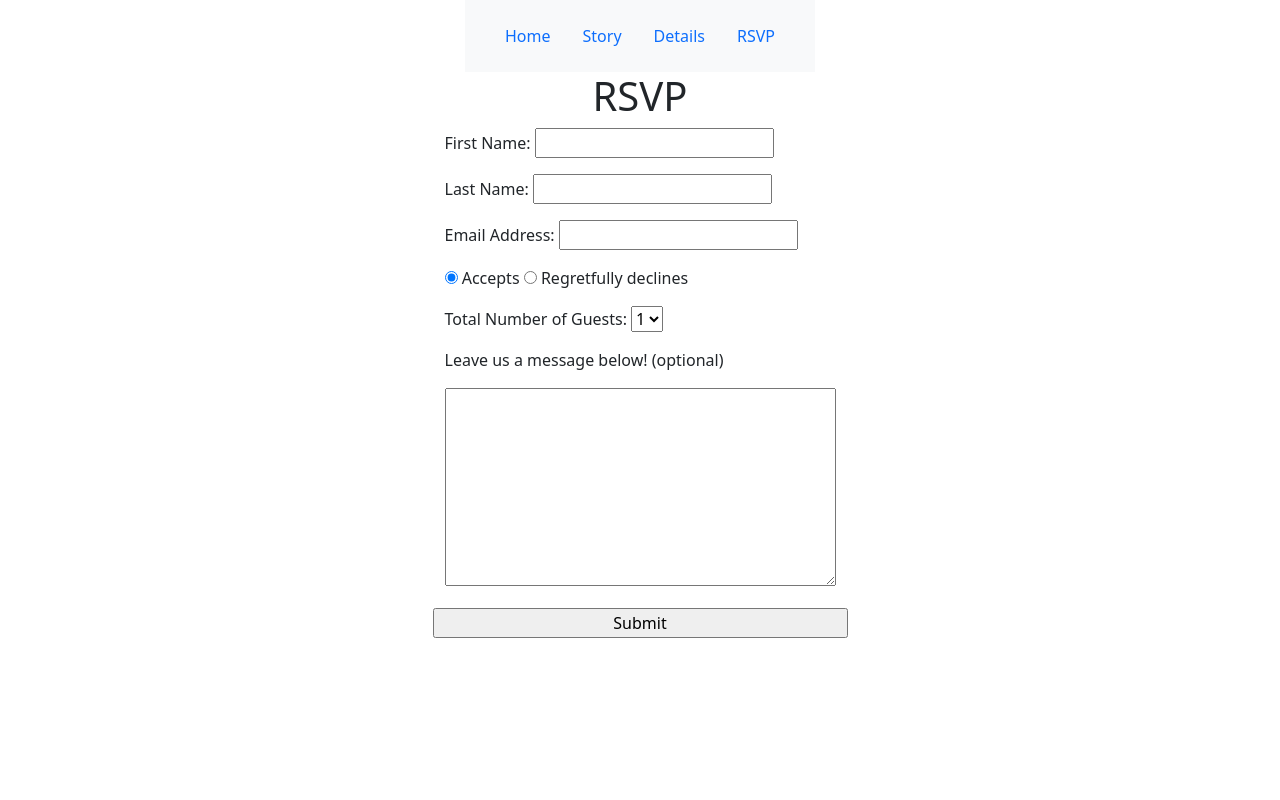
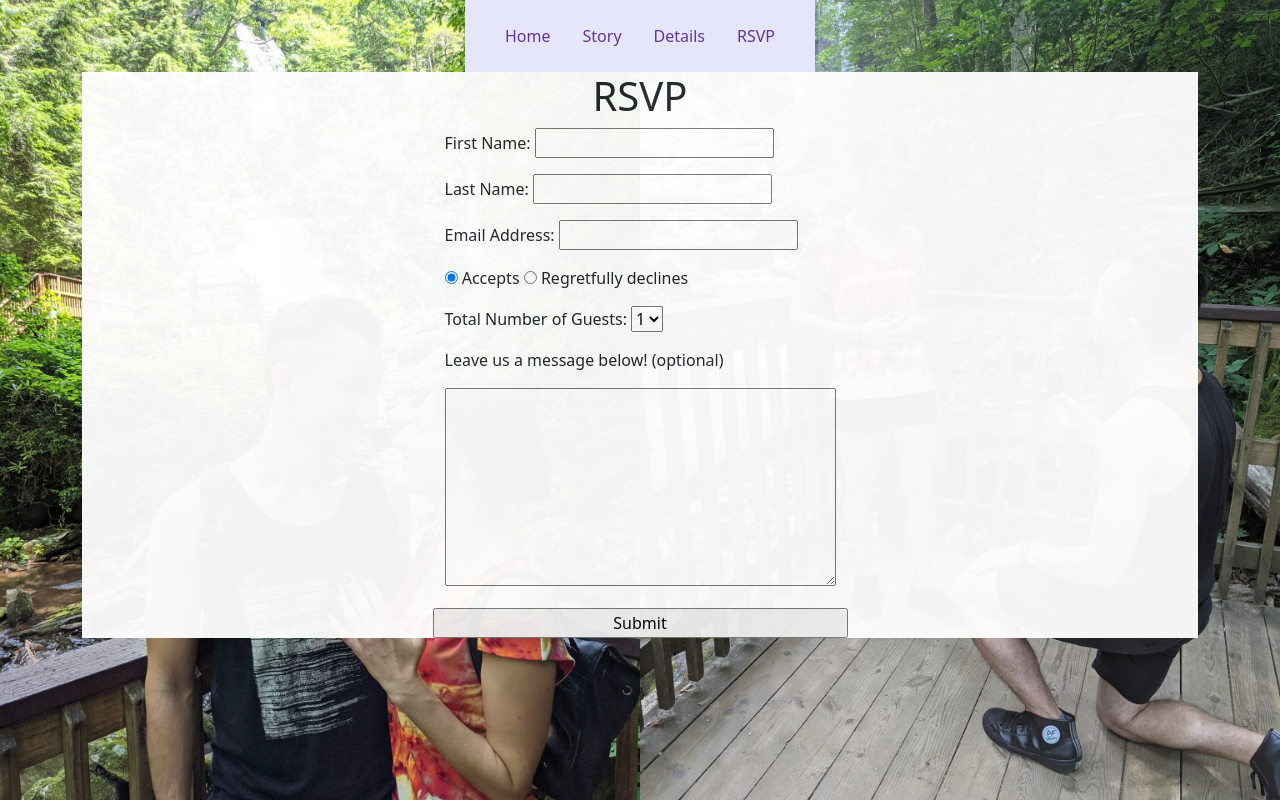
Before and after one commit to nickSmart47/wedding_site, a Flask app: page /rsvp in a window 1280 px wide. Run offline with Flask 2, Linux system fonts and the light colour scheme; some libraries are stand-ins or nearby versions.

Commit message:
added initial css styling

```diff
--- a/flask_app/controllers/admin.py
+++ b/flask_app/controllers/admin.py
@@ -29,4 +29,7 @@ def admin_view():
 
 @app.route('/delete/<int:guest_id>')
 def delete_guest(guest_id):
-    pass
+    Guest.delete_guest(data = {
+        'id' : guest_id,
+    })
+    return redirect('/admin/view')
--- a/flask_app/controllers/wedding.py
+++ b/flask_app/controllers/wedding.py
@@ -44,4 +44,8 @@ def rsvp_success():
 @app.route('/details')
 def details():
     # print(app.config['GOOGLE_MAPS_KEY'])
-    return render_template('details.html', mymap=mymap, sndmap=sndmap)
+    return render_template('details.html')
+
+@app.route('/story')
+def story():
+    return render_template('story.html')
--- a/flask_app/models/guest.py
+++ b/flask_app/models/guest.py
@@ -41,8 +41,9 @@ class Guest:
         return results
 
     @classmethod
-    def delete_guest():
-        pass
+    def delete_guest(cls, data):
+        query = "DELETE FROM guests WHERE id = %(id)s"
+        result = connectToMySQL("wedding_site_schema").query_db(query, data)
 
     @staticmethod
     def validate_guest_info(data):
--- /dev/null
+++ b/flask_app/static/style.css
@@ -0,0 +1,41 @@
+/* body styles start */
+body {
+    background-color: lavender;
+    background-image: url(images/waterfall_engagement.jpg),
+                    url(images/proposal_photo.jpg);
+    background-position: left top, right top;
+    background-repeat: no-repeat, no-repeat;
+    background-size: 50%;
+}
+
+
+.wrapper {
+    background-color: white;
+    opacity: .95;
+}
+/* body styles end */
+
+
+/* Nav styles start */
+nav {
+    background-color: lavender;
+}
+
+.nav-link {
+    color: rebeccapurple;
+}
+
+/* Nav styles end */
+
+/* details styles start */
+.details img {
+    width: 100%;
+    max-width: 30%;
+    /* height: 100%; */
+    /* max-height: 10%; */
+}
+
+.details iframe {
+    width: 50%;
+}
+/* details styles end */
--- a/flask_app/templates/base.html
+++ b/flask_app/templates/base.html
@@ -8,6 +8,7 @@
     <title>Nick and Nicole's Wedding!</title>
     <link href="https://cdn.jsdelivr.net/npm/bootstrap@5.1.3/dist/css/bootstrap.min.css" rel="stylesheet"
         integrity="sha384-1BmE4kWBq78iYhFldvKuhfTAU6auU8tT94WrHftjDbrCEXSU1oBoqyl2QvZ6jIW3" crossorigin="anonymous">
+    <link rel="stylesheet" href="{{ url_for('static', filename='style.css')}}">
     <script src="//ajax.googleapis.com/ajax/libs/jquery/2.1.1/jquery.min.js"></script>
     <script async
     src="https://maps.googleapis.com/maps/api/js?key={{config.GOOGLE_MAPS_KEY}}&callback=initMap">
@@ -16,22 +17,27 @@
 
 <body>
     <div class="container d-flex flex-column justify-content-center align-items-center">
-        <nav class="navbar navbar-light bg-light">
+        <nav class="navbar navbar-light ">
             <div class="container-fluid">
                 <div class="d-flex container" id="navbarNavAltMarkup">
                     <div class="navbar">
                         <a class="nav-link active" aria-current="page" href="/">Home</a>
-                        <a class="nav-link" href="#">Story</a>
+                        <a class="nav-link" href="/story">Story</a>
                         <a class="nav-link" href="/details">Details</a>
                         <a class="nav-link" href="/rsvp">RSVP</a>
                     </div>
                 </div>
             </div>
         </nav>
-        {% block content%}
-        {% endblock %}
+        <div class="wrapper container d-flex flex-column justify-content-center align-items-center">
+            {% block content%}
+
+            {% endblock %}
+        </div>
     </div>
-
+    {% block scripts %}
+    <script src="{{url_for('.static',filename='wedding.js')}}"></script>
+    {% endblock %}
 </body>
 
 </html>
```
Also changed, not shown: flask_app/templates/admin.html (+4 -4 lines), flask_app/templates/details.html (+28 -12 lines), flask_app/templates/story.html (added, +32 -0 lines), flask_app/static/images/dressed_up_sexy_look.jpg (added), flask_app/static/images/engagement_restaurant.jpg (added), flask_app/static/images/holiday_inn_sunset.jpg (added), flask_app/static/images/key_west_room.jpg (added), flask_app/static/images/painting_with_twist.jpg (added), flask_app/static/images/proposal_photo.jpg (added), flask_app/static/images/ring_waterfall.jpg (added), flask_app/static/images/st_ignatius_small.jpg (added), flask_app/static/images/waterfall_duke.jpg (added), flask_app/static/images/waterfall_engagement.jpg (added), flask_app/templates/index.html (indentation only).
